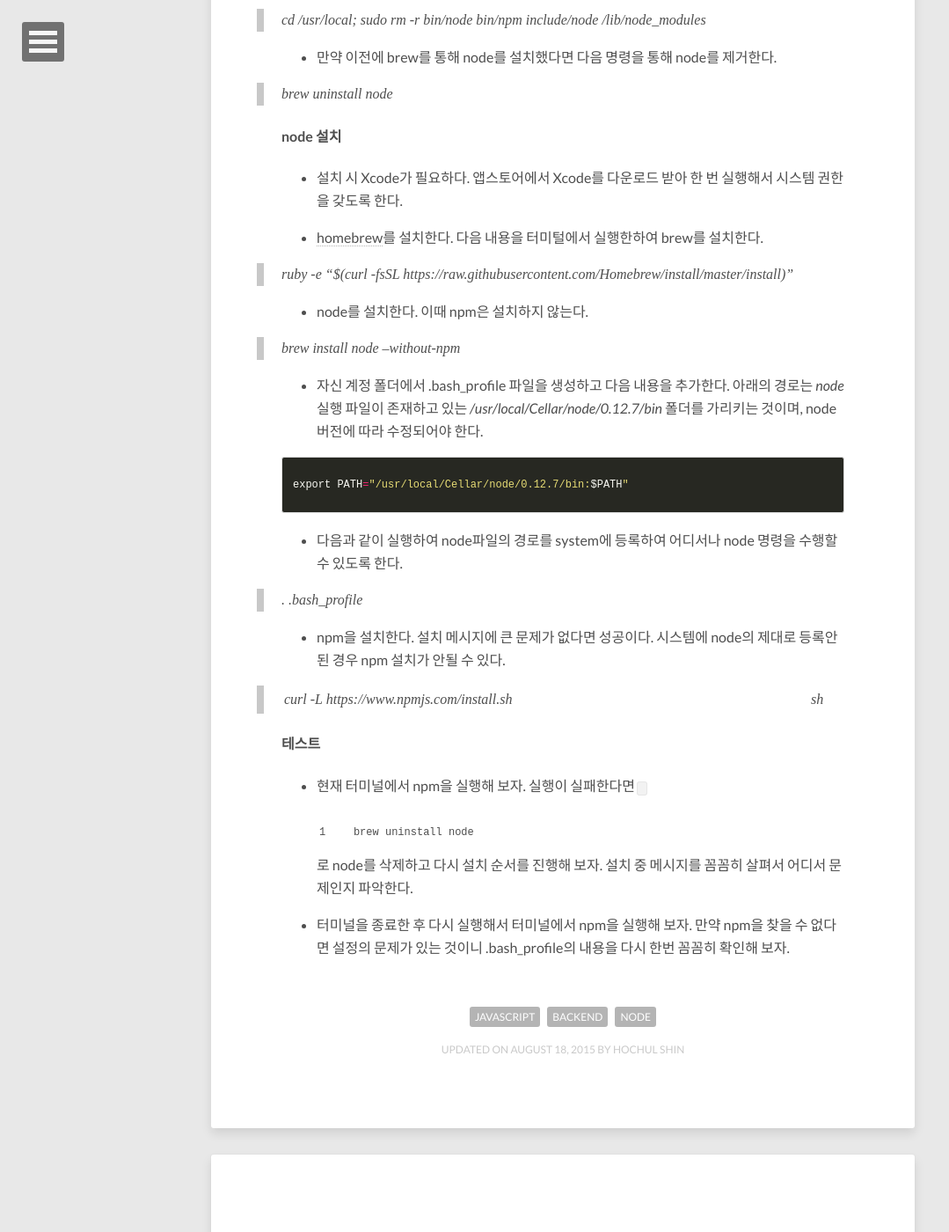
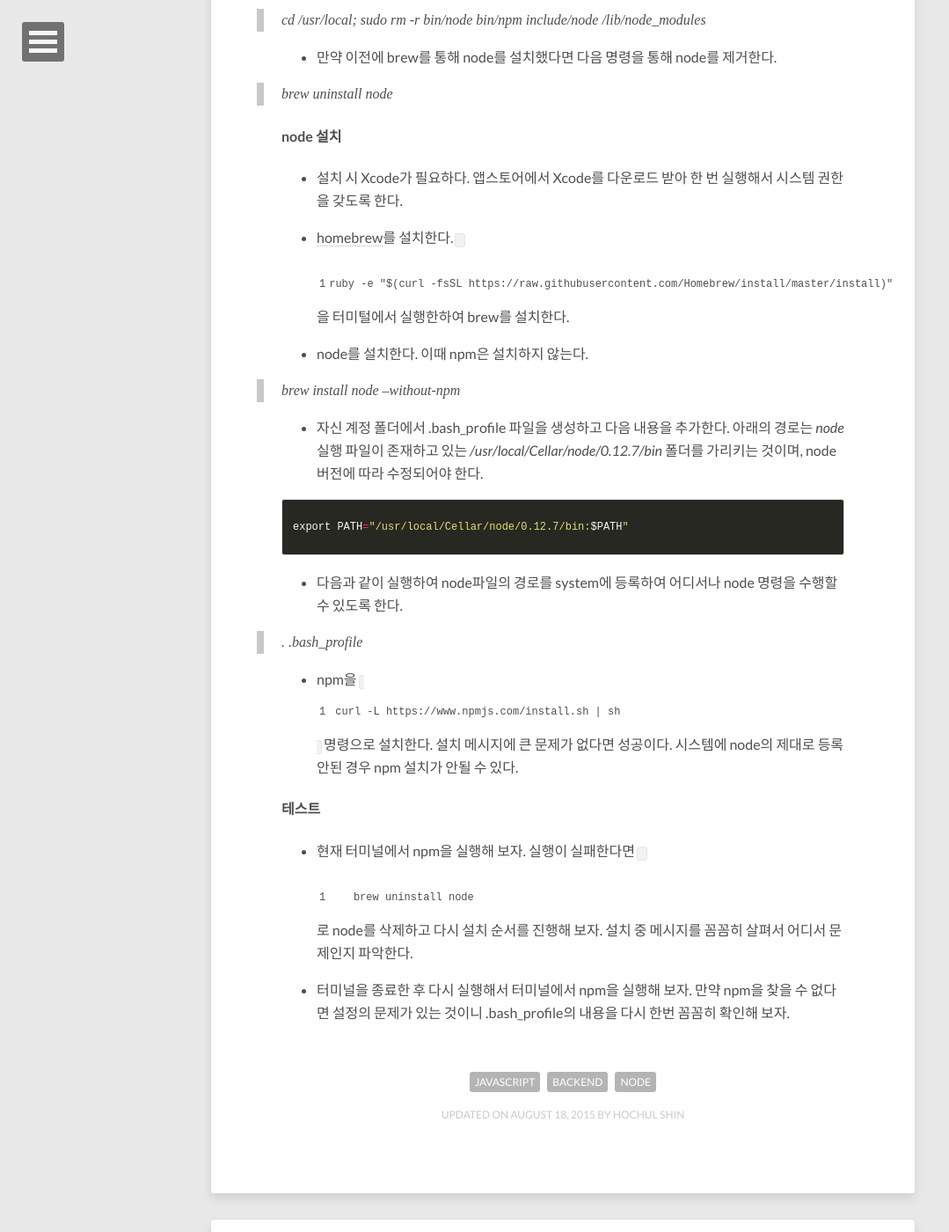
Before and after one commit to dakoo/dakoo.github.io, a Jekyll site: the page built from _posts/2015-08-18-node-install-osx.md, in a window 1280 px wide and 1400 px high, scrolled down 1468 px. Shown: the whole window at 88% size, without its empty margins (0-1079 px from the left). Built offline with Jekyll 4.4.1, drawn with Linux system fonts in a browser that asks for light colours; nearby versions of some CDN libraries; comment, search, counter and statistics services are not loaded.

Commit message:
no message

```diff
--- a/_posts/2015-08-18-node-install-osx.md
+++ b/_posts/2015-08-18-node-install-osx.md
@@ -40,9 +40,7 @@ npm ERR! tar.unpack untar error ...
 
 - 설치 시 Xcode가 필요하다. 앱스토어에서 Xcode를 다운로드 받아 한 번 실행해서 시스템 권한을 갖도록 한다.
 
-- [homebrew](http://brew.sh/)를 설치한다. 다음 내용을 터미털에서 실행한하여 brew를 설치한다.
-
-> ruby -e "$(curl -fsSL https://raw.githubusercontent.com/Homebrew/install/master/install)"
+- [homebrew](http://brew.sh/)를 설치한다. `ruby -e "$(curl -fsSL https://raw.githubusercontent.com/Homebrew/install/master/install)"`을 터미털에서 실행한하여 brew를 설치한다.
 
 - node를 설치한다. 이때 npm은 설치하지 않는다.
 
@@ -59,9 +57,7 @@ export PATH="/usr/local/Cellar/node/0.12.7/bin:$PATH"
 
 >. .bash_profile
 
-- npm을 설치한다. 설치 메시지에 큰 문제가 없다면 성공이다. 시스템에 node의 제대로 등록안된 경우 npm 설치가 안될 수 있다.
-
-> curl -L https://www.npmjs.com/install.sh | sh
+- npm을 `curl -L https://www.npmjs.com/install.sh | sh` 명령으로 설치한다. 설치 메시지에 큰 문제가 없다면 성공이다. 시스템에 node의 제대로 등록안된 경우 npm 설치가 안될 수 있다.
 
 #### 테스트
 
```
Also changed, not shown: _posts/2015-08-18-node-install-osx-en.md (+2 -6 lines).
